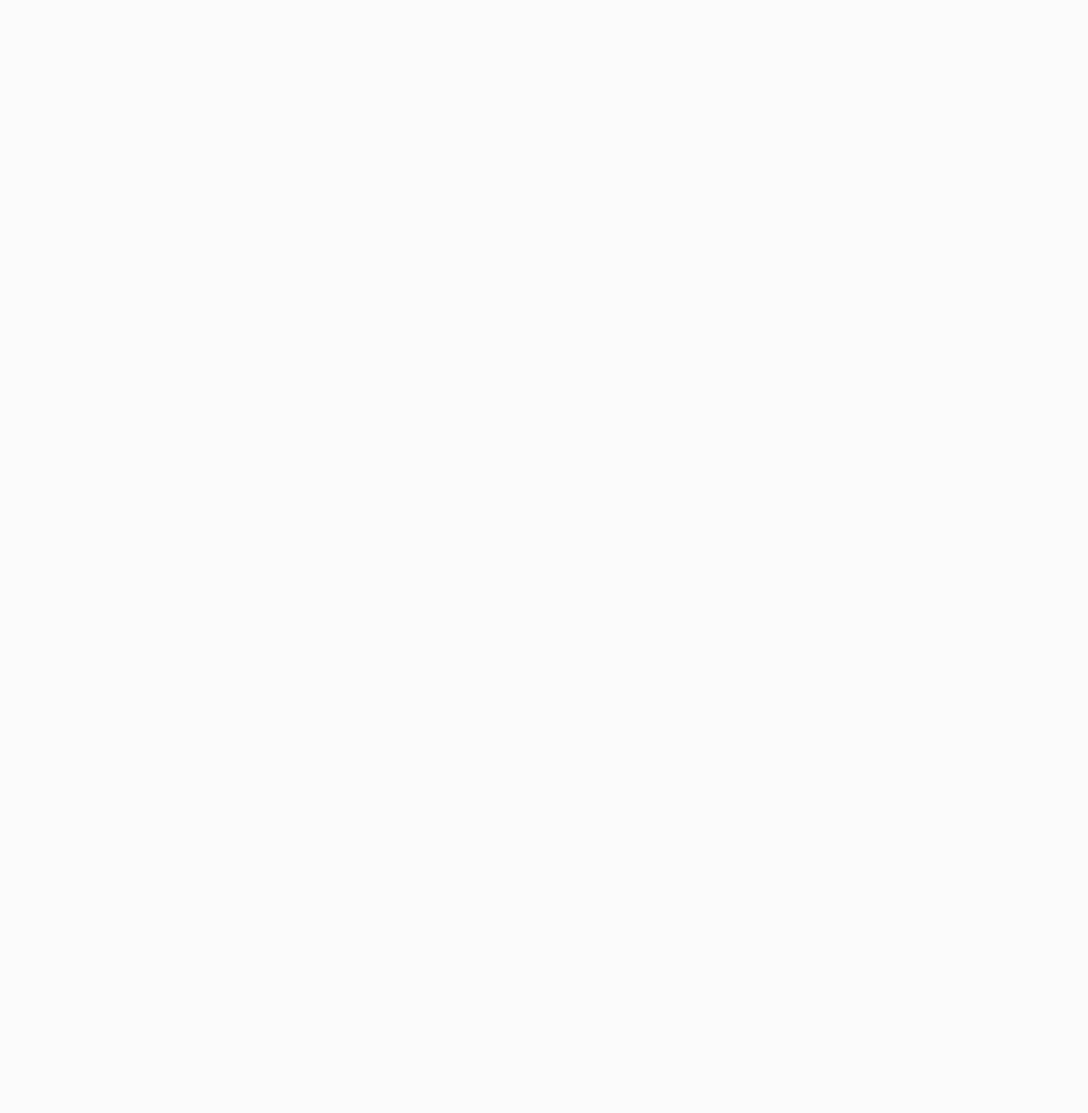
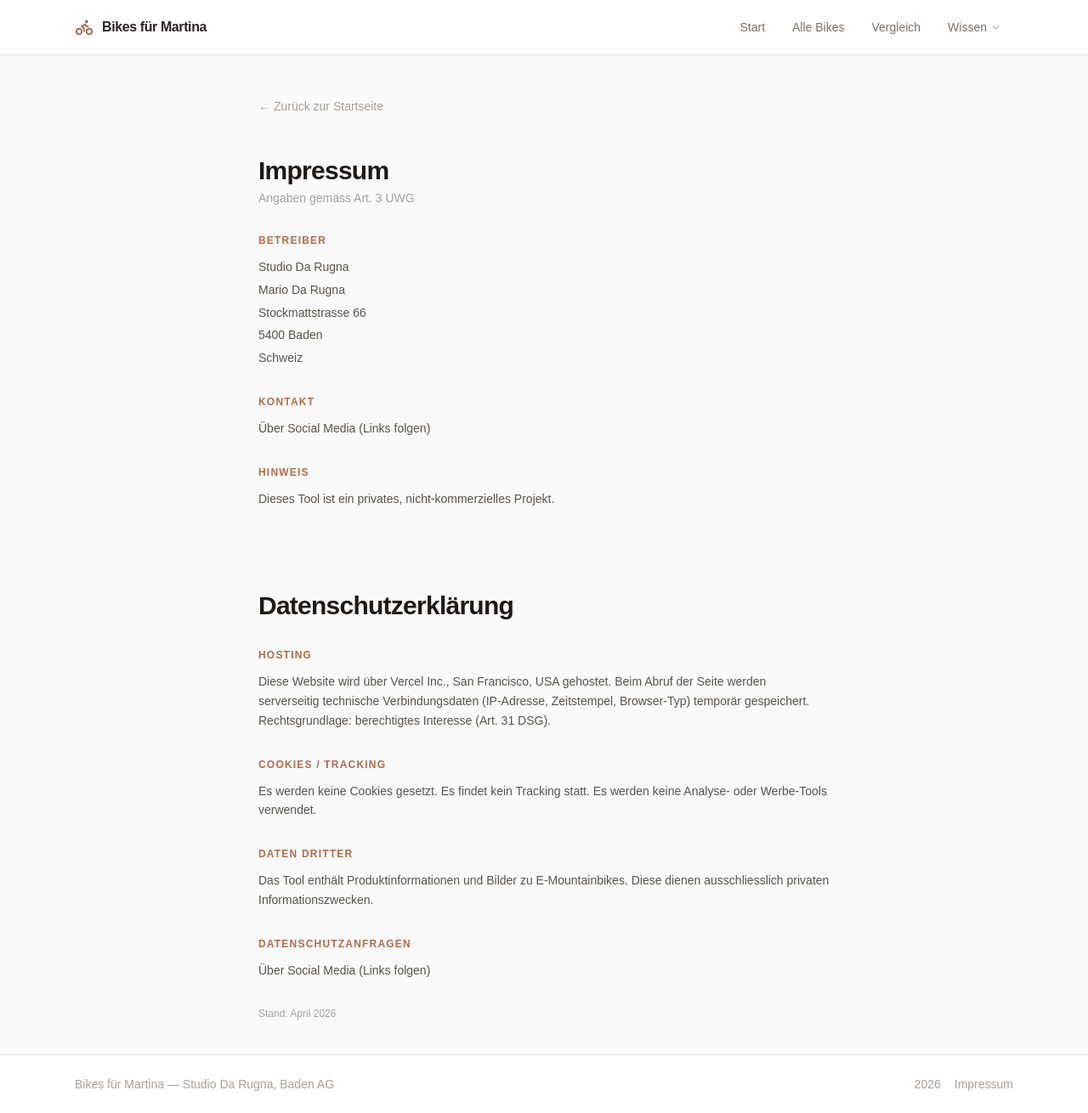
Before and after one commit to Taljy/bikes-martina, a React (Vite) app: page /impressum in a window 1280 px wide. Before the commit this address had no page. Shown: the whole page at 85% size. Before the commit the page ends 800 px from the top, so only its background shows below. Built offline with nearby package versions, Linux system fonts and the light colour scheme.

Commit message:
feat: add impressum and datenschutz page with footer link

```diff
--- a/src/App.tsx
+++ b/src/App.tsx
@@ -9,6 +9,7 @@
 import TrailVsEnduro from './pages/TrailVsEnduro'
 import WissenMotoren from './pages/WissenMotoren'
 import WissenNeuheiten from './pages/WissenNeuheiten'
+import Impressum from './pages/Impressum'
 
 export default function App() {
   return (
@@ -24,6 +25,7 @@
             <Route path="wissen/trail-vs-enduro" element={<TrailVsEnduro />} />
             <Route path="wissen/motoren" element={<WissenMotoren />} />
             <Route path="wissen/neuheiten-2026" element={<WissenNeuheiten />} />
+            <Route path="impressum" element={<Impressum />} />
           </Route>
         </Routes>
       </CompareProvider>
--- a/src/components/Layout.tsx
+++ b/src/components/Layout.tsx
@@ -95,7 +95,12 @@
       <footer className="border-t border-stone-200 bg-white mt-auto">
         <div className="max-w-6xl mx-auto px-6 py-6 flex items-center justify-between text-sm text-stone-400">
           <span>Bikes für Martina — Studio Da Rugna, Baden AG</span>
-          <span>2026</span>
+          <div className="flex items-center gap-4">
+            <span>2026</span>
+            <NavLink to="/impressum" className="hover:text-terracotta-500 transition-colors">
+              Impressum
+            </NavLink>
+          </div>
         </div>
       </footer>
     </div>
--- /dev/null
+++ b/src/pages/Impressum.tsx
@@ -0,0 +1,89 @@
+import { Link } from 'react-router-dom'
+
+function Section({ label, children }: { label: string; children: React.ReactNode }) {
+  return (
+    <div className="space-y-3">
+      <p className="text-xs font-semibold tracking-widest text-terracotta-500 uppercase">{label}</p>
+      <div className="text-sm text-stone-600 leading-relaxed space-y-1">{children}</div>
+    </div>
+  )
+}
+
+export default function Impressum() {
+  return (
+    <div className="max-w-2xl mx-auto space-y-12 pt-2">
+
+      {/* Breadcrumb */}
+      <Link
+        to="/"
+        className="inline-flex items-center gap-1.5 text-sm text-stone-400 hover:text-terracotta-600 transition-colors"
+      >
+        ← Zurück zur Startseite
+      </Link>
+
+      {/* Impressum */}
+      <div className="space-y-8">
+        <div>
+          <h1 className="text-3xl font-semibold tracking-tight text-stone-900 mb-1">Impressum</h1>
+          <p className="text-sm text-stone-400">Angaben gemäss Art. 3 UWG</p>
+        </div>
+
+        <Section label="Betreiber">
+          <p>Studio Da Rugna</p>
+          <p>Mario Da Rugna</p>
+          <p>Stockmattstrasse 66</p>
+          <p>5400 Baden</p>
+          <p>Schweiz</p>
+        </Section>
+
+        <Section label="Kontakt">
+          <p>Über Social Media (Links folgen)</p>
+        </Section>
+
+        <Section label="Hinweis">
+          <p>Dieses Tool ist ein privates, nicht-kommerzielles Projekt.</p>
+        </Section>
+      </div>
+
+      {/* Divider */}
+      <div className="border-t border-stone-100" />
+
+      {/* Datenschutz */}
+      <div className="space-y-8">
+        <div>
+          <h2 className="text-3xl font-semibold tracking-tight text-stone-900 mb-1">Datenschutzerklärung</h2>
+        </div>
+
+        <Section label="Hosting">
+          <p>
+            Diese Website wird über Vercel Inc., San Francisco, USA gehostet.
+            Beim Abruf der Seite werden serverseitig technische Verbindungsdaten
+            (IP-Adresse, Zeitstempel, Browser-Typ) temporär gespeichert.
+            Rechtsgrundlage: berechtigtes Interesse (Art. 31 DSG).
+          </p>
+        </Section>
+
+        <Section label="Cookies / Tracking">
+          <p>
+            Es werden keine Cookies gesetzt. Es findet kein Tracking statt.
+            Es werden keine Analyse- oder Werbe-Tools verwendet.
+          </p>
+        </Section>
+
+        <Section label="Daten Dritter">
+          <p>
+            Das Tool enthält Produktinformationen und Bilder zu E-Mountainbikes.
+            Diese dienen ausschliesslich privaten Informationszwecken.
+          </p>
+        </Section>
+
+        <Section label="Datenschutzanfragen">
+          <p>Über Social Media (Links folgen)</p>
+        </Section>
+
+        <p className="text-xs text-stone-400">Stand: April 2026</p>
+      </div>
+
+    </div>
+  )
+}
```
